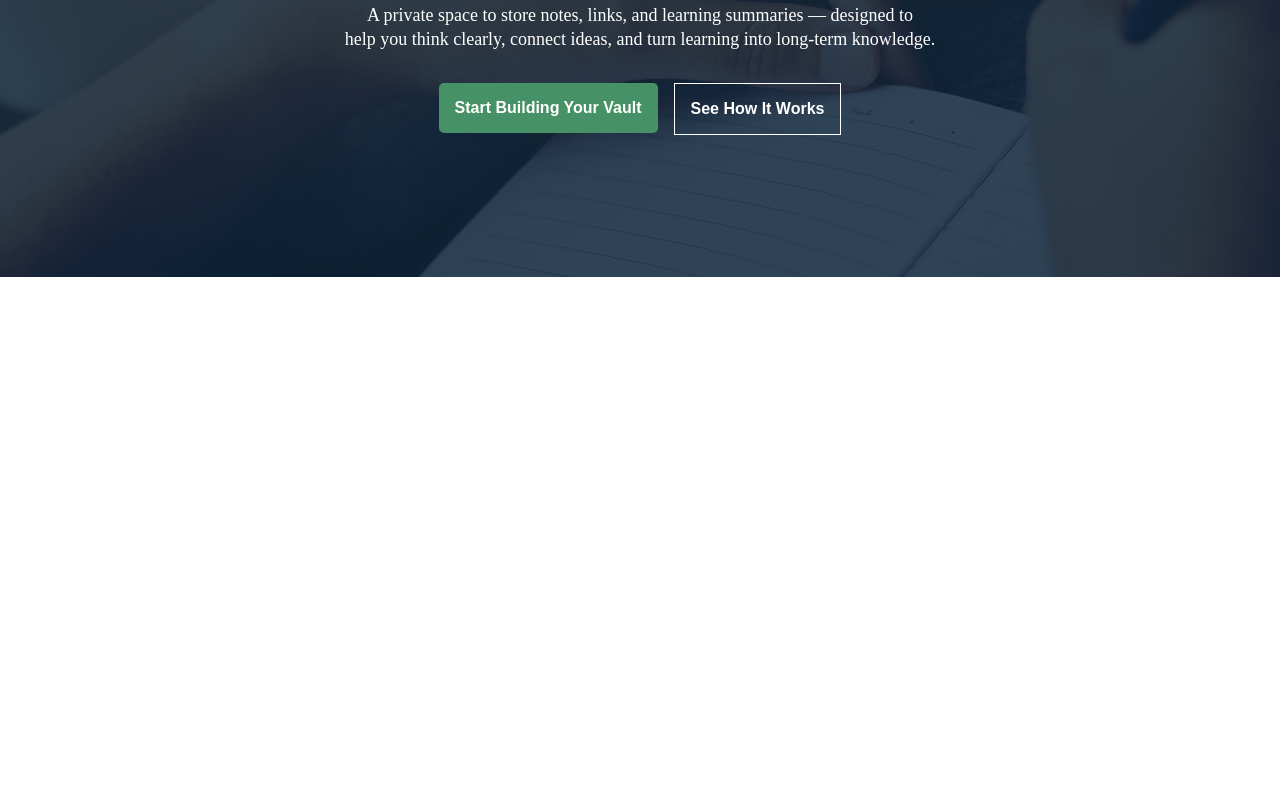
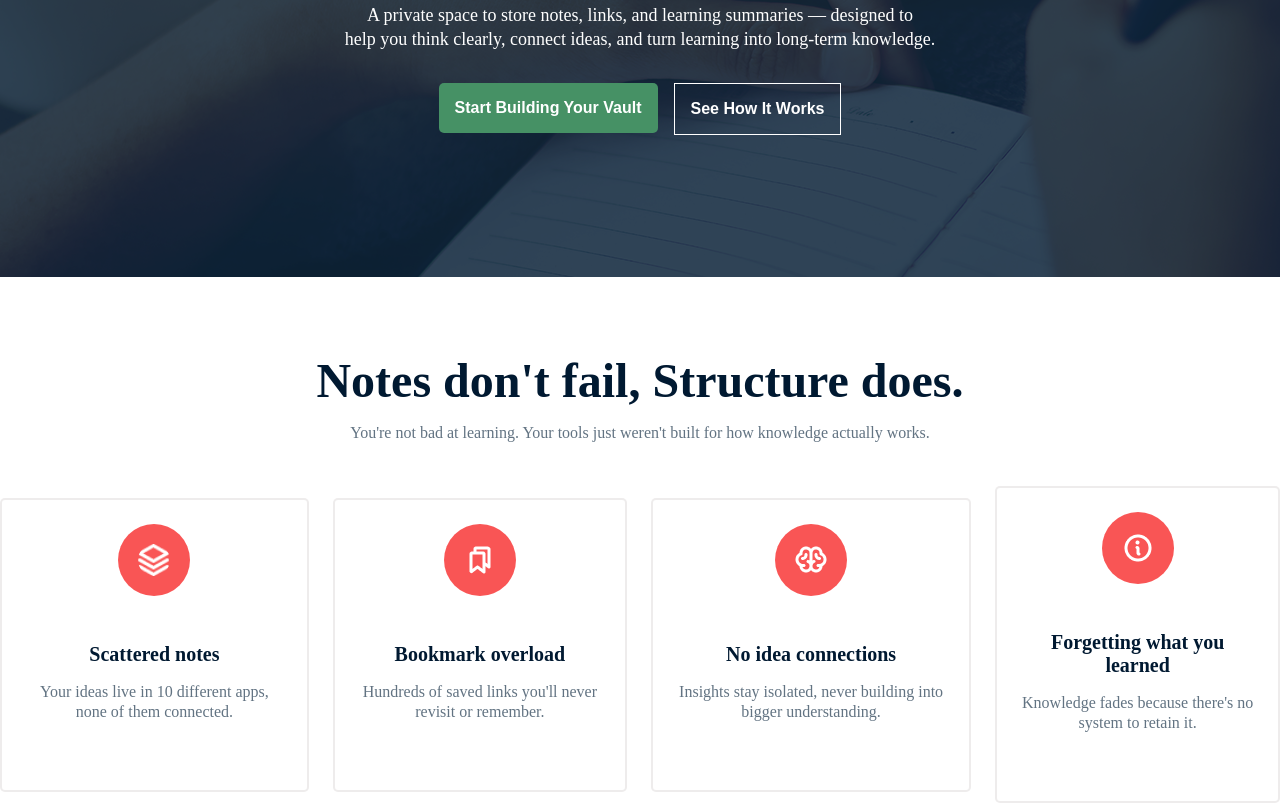
Before and after one commit to avishekroyyash/A1, a plain HTML site: page index.html in a window 1280 px wide. Shown: the part 457-1260 px from the top of the page. Before the commit the page ends 800 px from the top, so only its background shows below. Drawn offline with Linux system fonts and the light colour scheme.

Commit message:
this is main section 1

```diff
--- a/index.html
+++ b/index.html
@@ -49,7 +49,39 @@
      </div>
     </section>
     </header>
+    <main>
+        <section>
+            <div class="main-container">
+            <div class="main-heading">
+                <h2>Notes don't fail, Structure does.</h2>
+                <p>You're not bad at learning. Your tools just weren't built for how knowledge actually works.</p>
+            </div>
+            <div class="parent-card">
+              <div class="card">
+                <img src="./assets/Vector.png" alt="">
+                <h4>Scattered notes</h4>
+                <p>Your ideas live in 10 different apps, none of them connected.</p>
+              </div>
+              <div class="card">
+                <img src="./assets/Bookmarks.png" alt="">
+                <h4>Bookmark overload</h4>
+                <p>Hundreds of saved links you'll never revisit or remember.</p>
+              </div>
+              <div class="card">
+                <img src="./assets/Brain.png" alt="">
+                <h4>No idea connections</h4>
+                <p>Insights stay isolated, never building into bigger understanding.</p>
+              </div>
+              <div class="card">
+                <img src="./assets/Info.png" alt="">
+                <h4>Forgetting what you learned</h4>
+                <p>Knowledge fades because there's no system to retain it.</p>
+              </div>
+            </div>
+            </div>
+        </section>
 
+    </main>
 
 </body>
 </html>
--- a/style.css
+++ b/style.css
@@ -20,6 +20,7 @@ body{
     max-width:1600px;
     background-color:#FFFFFF;
     padding:0px 120px;
+    margin: 0 auto;
 }
 .parent-main-nav{
     display:flex;
@@ -50,6 +51,7 @@ body{
     background-image:url(./assets/hero-bg.png);
     background-repeat:no-repeat;
     padding:115px 120px 179px;
+    margin:0 auto;
 }
 .banner-container {
     text-align:center;
@@ -106,3 +108,61 @@ margin-bottom: 32px;
 background-color: transparent;
 border:1px solid #FFFFFF;
 }
+.main-container{
+ max-width: 1340px;
+ margin:0 auto;
+}
+
+ .main-container h2{
+     color:#001931;
+     text-align: center;
+    font-size:48px;
+    font-weight:bold;
+    margin-bottom:16px;
+ }
+.main-container p{
+color:#627382;
+font-size:16px;
+text-align: center;
+margin-bottom:44px;
+}
+.parent-card{
+    display:flex;
+    gap:24px;
+    justify-content: space-between;
+
+     align-items: center;
+
+}
+.card{
+     text-align: center;
+    max-width: 322px;
+    max-height: 300px;
+    margin:0 auto;
+    border:none;
+    background-color:#FFFFFF;
+     padding:24px;
+     border:2px solid #d6d2d26c;
+     border-radius:5px;
+
+}
+.card img{
+    height:32px;
+    width:32px;
+    padding:20px;
+    background-color:#F95555;
+    border-radius:50%;
+    margin-bottom:16px;
+}
+.card h4{
+    color:#001931;
+    font-size:20px;
+    font-weight:600;
+    margin-bottom:16px;
+    max-width:274px;
+}
+.card p{
+font-size:16px;
+color:#627382;
+line-height:20px;
+}
```
